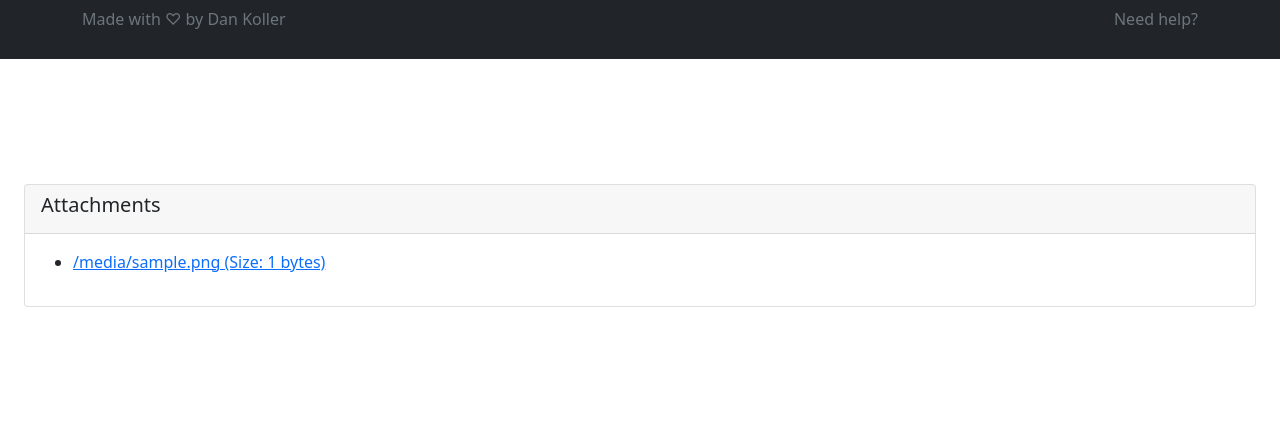
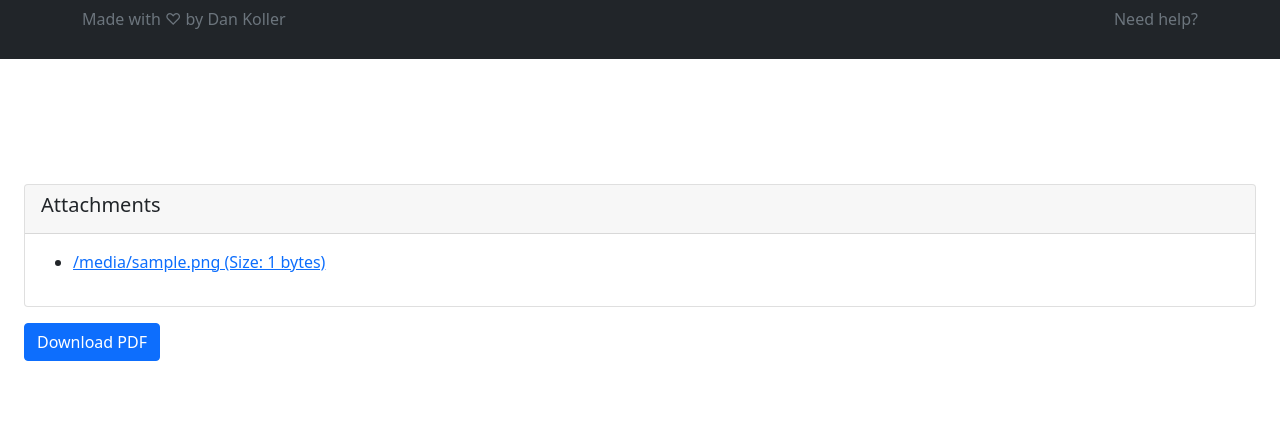
Before and after one commit to dikayx/mapy, a Python web app: template mapy/templates/index.html in a window 1280 px wide. Shown: the part 741-1186 px from the top of the page. Before the commit the page ends 1132 px from the top, so only its background shows below. Run offline with Jinja, Linux system fonts and the light colour scheme; the template is opened without the code that fills it: most values are stand-ins (such as "Sample title", 1, 10 or a date in 2020).

Commit message:
chore: Added PDF report download button and print functionality

```diff
--- a/mapy/templates/result.html
+++ b/mapy/templates/result.html
@@ -249,12 +249,25 @@
 </div>
 {% endif %}
 
+{# Download PDF report button #}
+<button id="download-pdf" class="btn btn-primary mt-3">Download PDF</button>
+
 <!-- Leaflet maps -->
 <link
     rel="stylesheet"
-    href="https://unpkg.com/leaflet@1.9.4/dist/leaflet.css"
+    href="{{ url_for('static', filename='css/dist/leaflet.css') }}"
 />
-<script src="https://unpkg.com/leaflet@1.9.4/dist/leaflet.js"></script>
+<script src="{{ url_for('static', filename='js/dist/leaflet.js') }}"></script>
 
 <!-- Custom map script -->
 <script src="{{ url_for('static', filename='js/map.js') }}"></script>
+
+<!-- Print report -->
+<link rel="stylesheet" href="{{ url_for('static', filename='css/print.css') }}" media="print">
+<script>
+    document.addEventListener('DOMContentLoaded', function () {
+        document.getElementById('download-pdf').addEventListener('click', function () {
+            window.print();
+        });
+    });
+</script>
```
